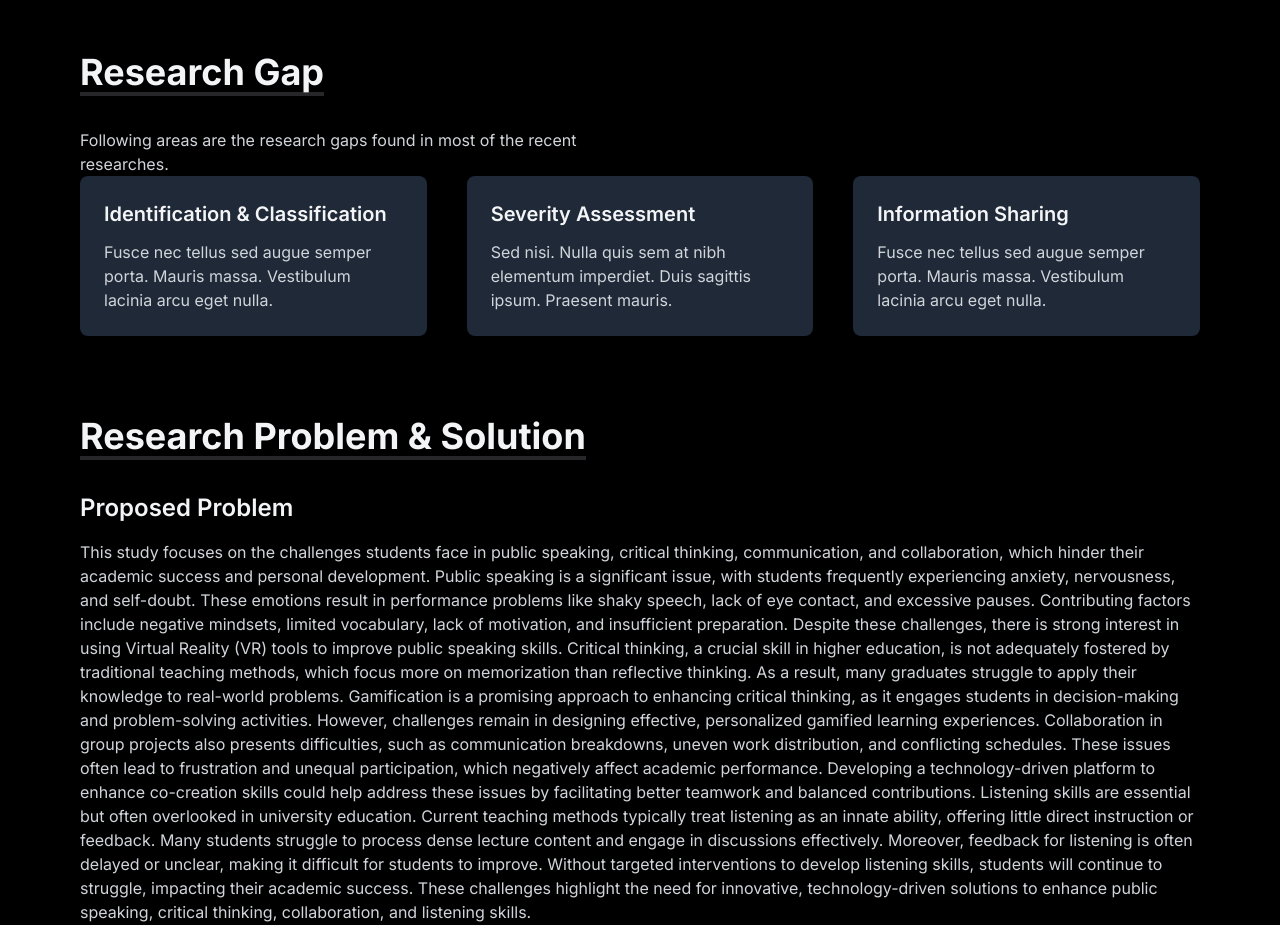
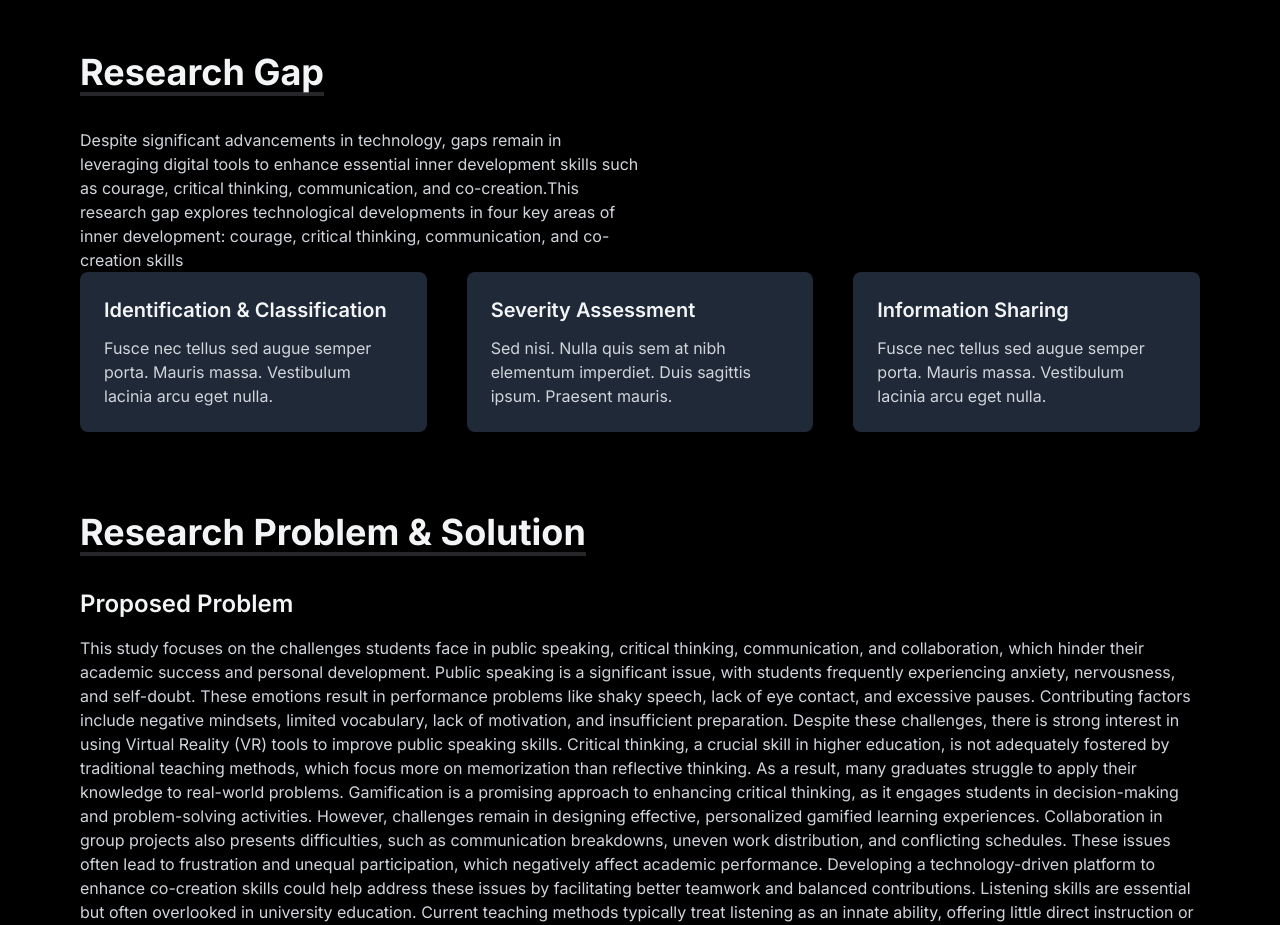
Before and after one commit to IT21049590/IDG-Static-Web, a Next.js app: page /IDG-Static-Web/ in a window 1280 px wide. Shown: the part 1760-2685 px from the top of the page. Built offline with nearby package versions, Linux system fonts and the light colour scheme.

Commit message:
text added in research gap

```diff
--- a/app/components/ProjectScope.tsx
+++ b/app/components/ProjectScope.tsx
@@ -86,7 +86,7 @@ const ProjectScope = () => {
                 </motion.h2>
                 <div className="w-1/2">
                     <p className="text-gray-300">
-                        Following areas are the research gaps found in most of the recent researches.
+                        Despite significant advancements in technology, gaps remain in leveraging digital tools to enhance essential inner development skills such as courage, critical thinking, communication, and co-creation.This research gap explores technological developments in four key areas of inner development: courage, critical thinking, communication, and co-creation skills
                     </p>
                 </div>
                 <motion.div
```
